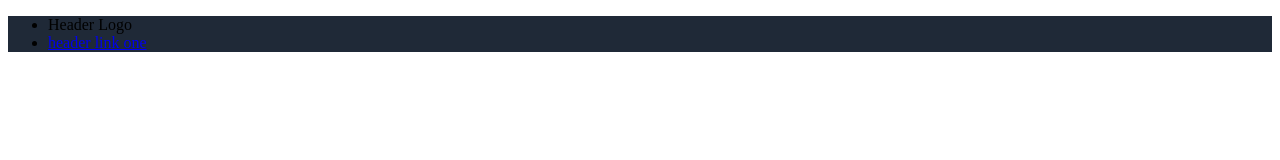
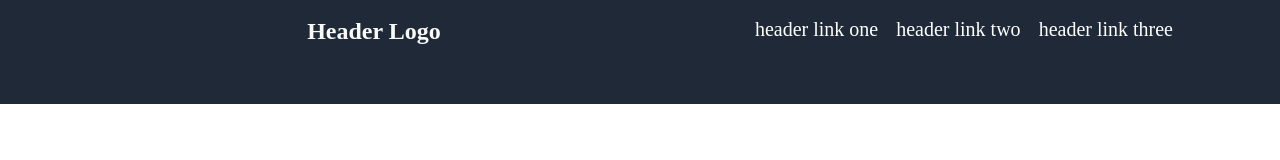
Before and after one commit to InsaneMatrix/landingpage, a plain HTML site: page index.html in a window 1280 px wide. Drawn offline with Linux system fonts and the light colour scheme.

Commit message:
Added the nav bar

```diff
--- a/index.html
+++ b/index.html
@@ -6,18 +6,48 @@
     <meta name="viewport" content="width=device-width, initial-scale=1.0">
     <title>OdinProjectPage</title>
     <style>
-    ul{
-       background-color: #1F2937;
-    }
+        *{
+            padding: 0;
+            margin: 0;
+            text-decoration:none;
+            list-style: none;
+        }
+        nav{
+            background-color: #1F2937;
+            height: 13vh;
+        }
+        h1{
+            display: inline;
+            color: #F9FAF8;
+            margin: 100px 24vw;
+        }
+        ul{
+            margin-right: 100px;
+            float:right;
+        }
+        ul li{
+            display: inline-block;
+            padding:0 7px;
+            font-size: 20px;
+            color:white;
+        }
+        #bold{
+        font-weight: bold;
+        }
+        nav ul li a{
+            color:white;
+        }
 
     </style>
 </head>
 <body>
-    <nav class="top">
+    <nav>
+        <br>
+        <h1>Header Logo</h1>
         <ul>
-            <li id="Bold">Header Logo</li>
-            <li><a href="google.com">header link one</a></li>
-
+            <li><a href="google.com">header link one  </a></li>
+            <li>header link two  </li>
+            <li>header link three  </li>
         </ul>
     </nav>
 
```
